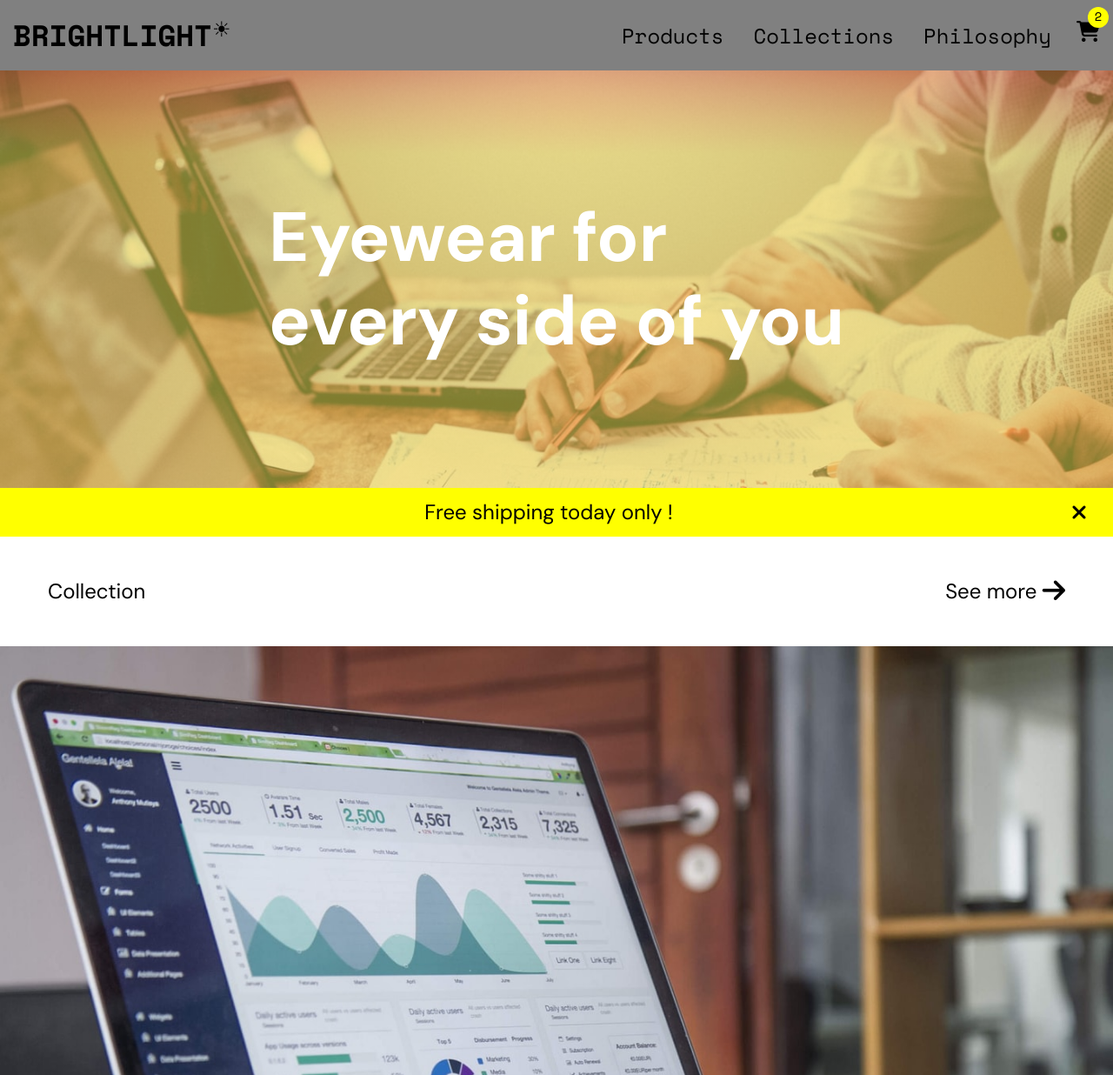
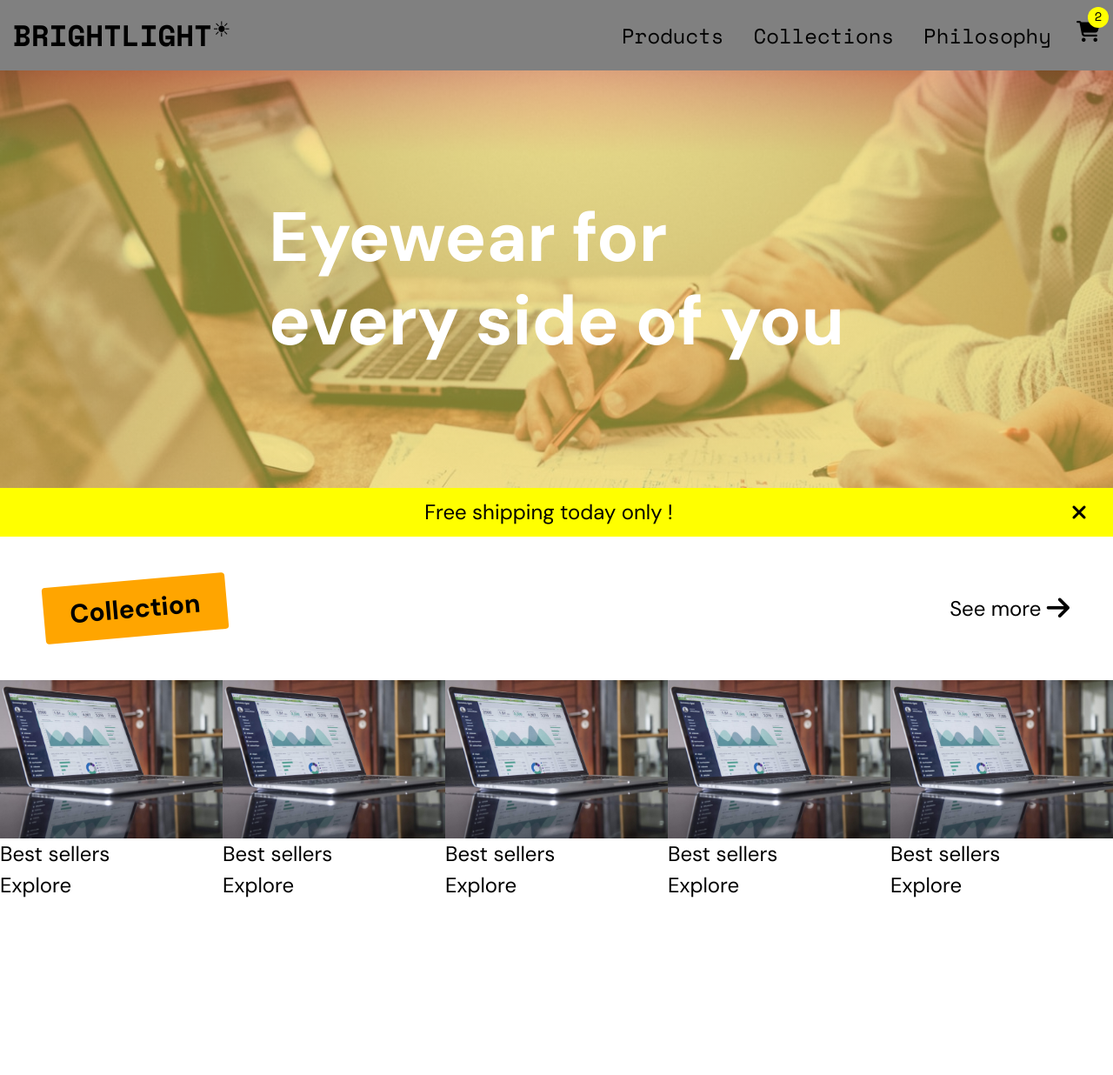
Before and after one commit to TangEric92/showcase, a plain HTML site: page index.html in a window 1280 px wide. Shown: the top 1236 px of the page at 87% size. After the commit the page ends 1036 px from the top, so only its background shows below. Drawn offline with nearby package versions, Linux system fonts and the light colour scheme; files whose address does not match are found by name.

Commit message:
add transition

```diff
--- a/css/collection.css
+++ b/css/collection.css
@@ -14,5 +14,23 @@
   display: flex;
   justify-content: space-between;
   align-items: center;
-  padding: 45px 55px;
+  padding: 50px;
 }
+.section-top-bar h3 {
+  background-color: orange;
+  border-radius: 4px;
+  font-size: 30px;
+  font-weight: 700;
+  padding: 10px 30px;
+  transform: rotate(-5deg);
+
+  /* Transition in transform*/
+  transition: transform 0.25s ease;
+}
+/* Hover : Au survol */
+.section-top-bar h3:hover {
+  transform: rotate(0);
+}
+.collection-items {
+  display: flex;
+}
```
